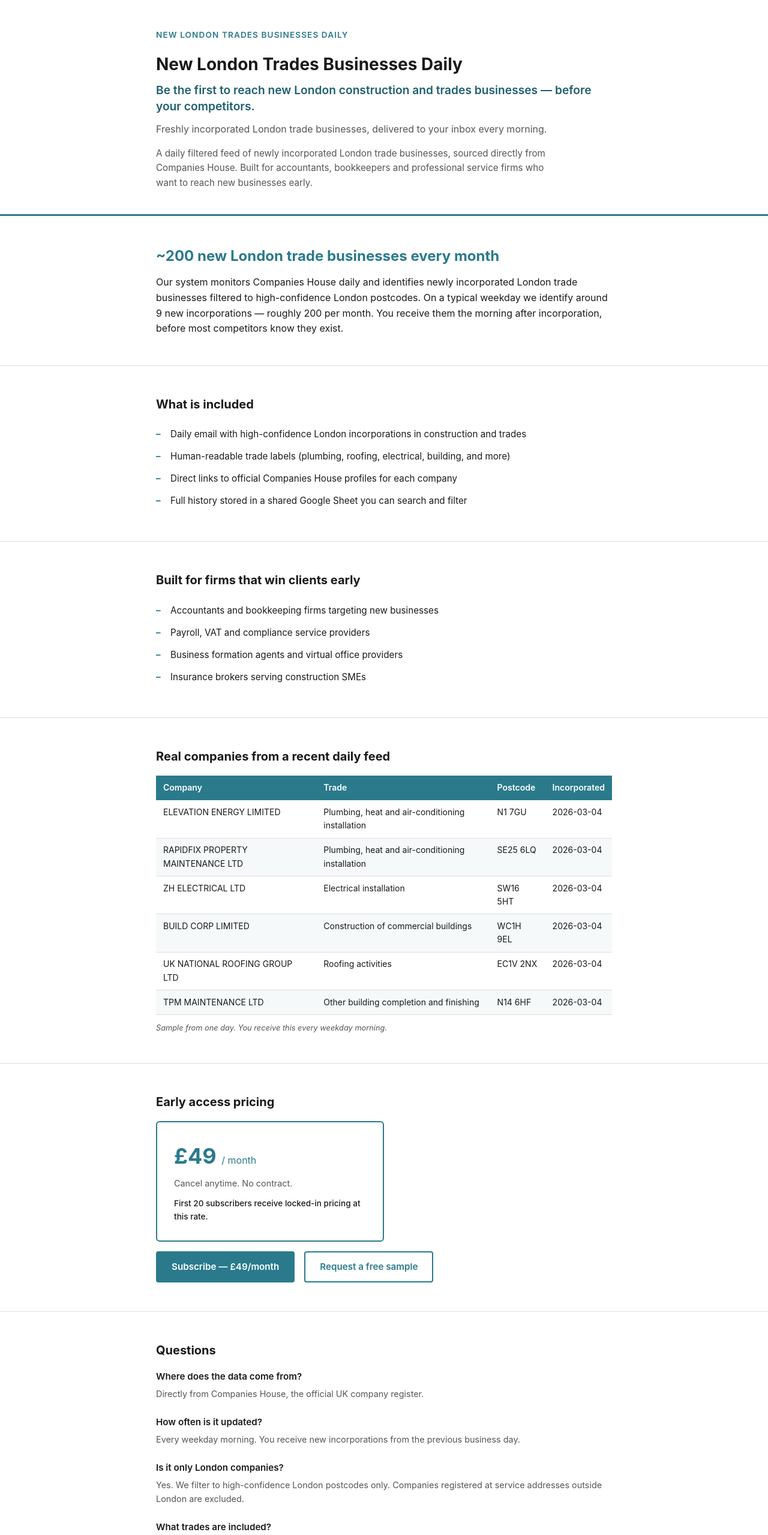
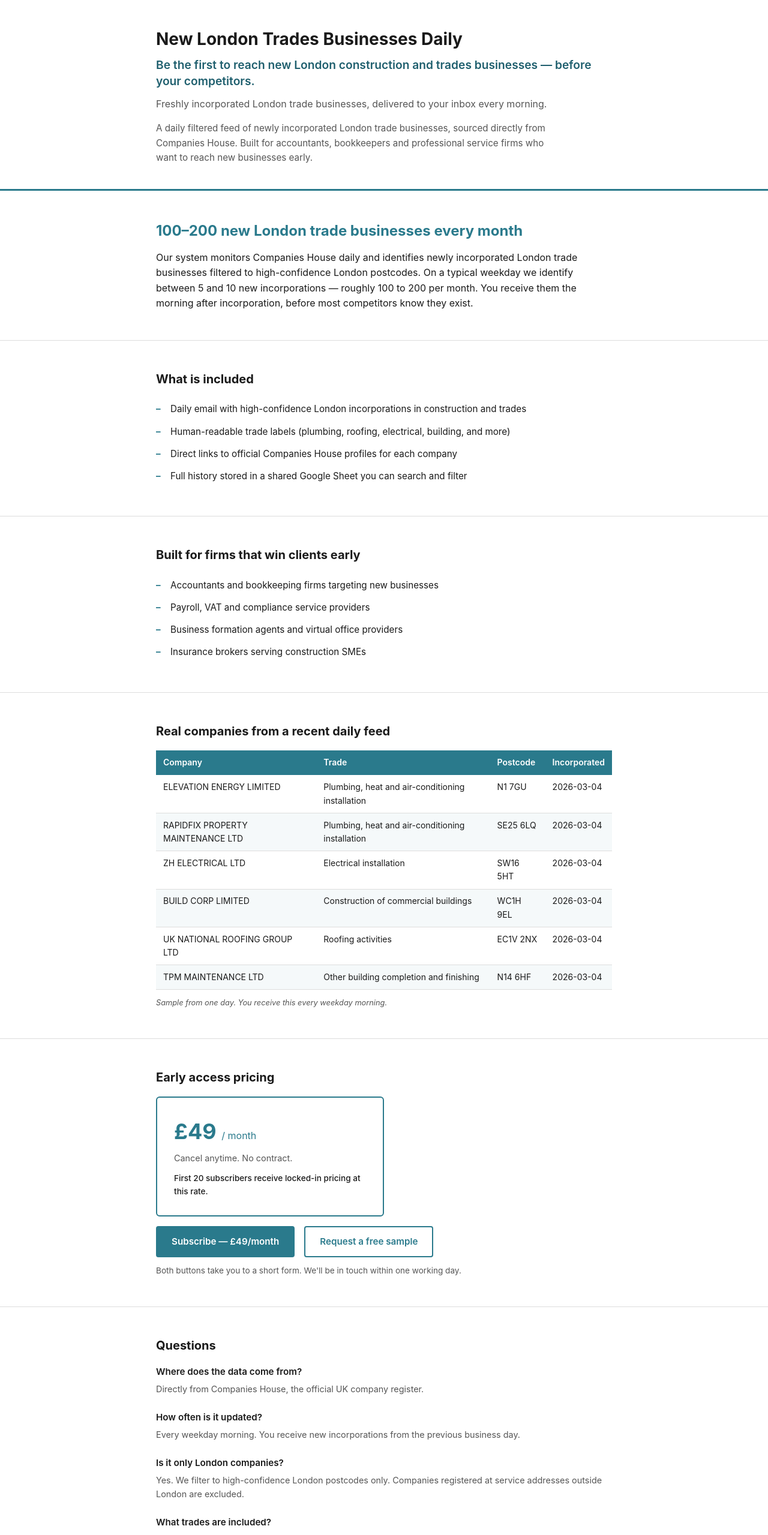
Before and after one commit to Brahma272462/london-trades-daily-site, a plain HTML site: page index.html in a window 1280 px wide. Shown: the top 2559 px of the page at 60% size. Drawn offline with Linux system fonts and the light colour scheme.

Commit message:
Soften numbers, fix headline, connect Google Form
Co-Authored-By: Claude Sonnet 4.6 <noreply@anthropic.com>

```diff
--- a/index.html
+++ b/index.html
@@ -12,7 +12,6 @@
   <!-- ── Header ── -->
   <header>
     <div class="container">
-      <p class="site-name">New London Trades Businesses Daily</p>
       <h1 class="headline">New London Trades Businesses Daily</h1>
       <p class="value-prop">Be the first to reach new London construction and trades businesses — before your competitors.</p>
       <p class="subheadline">Freshly incorporated London trade businesses, delivered to your inbox every morning.</p>
@@ -23,8 +22,8 @@
   <!-- ── Proof ── -->
   <section>
     <div class="container">
-      <p class="proof-title">~200 new London trade businesses every month</p>
-      <p>Our system monitors Companies House daily and identifies newly incorporated London trade businesses filtered to high-confidence London postcodes. On a typical weekday we identify around 9 new incorporations — roughly 200 per month. You receive them the morning after incorporation, before most competitors know they exist.</p>
+      <p class="proof-title">100–200 new London trade businesses every month</p>
+      <p>Our system monitors Companies House daily and identifies newly incorporated London trade businesses filtered to high-confidence London postcodes. On a typical weekday we identify between 5 and 10 new incorporations — roughly 100 to 200 per month. You receive them the morning after incorporation, before most competitors know they exist.</p>
     </div>
   </section>
 
@@ -122,9 +121,10 @@
         <p class="early-access-note">First 20 subscribers receive locked-in pricing at this rate.</p>
       </div>
       <div class="cta-group">
-        <a class="btn btn-primary" href="https://example.com/stripe">Subscribe — £49/month</a>
-        <a class="btn btn-secondary" href="https://example.com/form">Request a free sample</a>
+        <a class="btn btn-primary" href="https://forms.gle/AXwfoAjnkyXZRsHv6">Subscribe — £49/month</a>
+        <a class="btn btn-secondary" href="https://forms.gle/AXwfoAjnkyXZRsHv6">Request a free sample</a>
       </div>
+      <p style="font-size:0.85rem;color:#555;margin-top:0.75rem;">Both buttons take you to a short form. We'll be in touch within one working day.</p>
     </div>
   </section>
 
```
